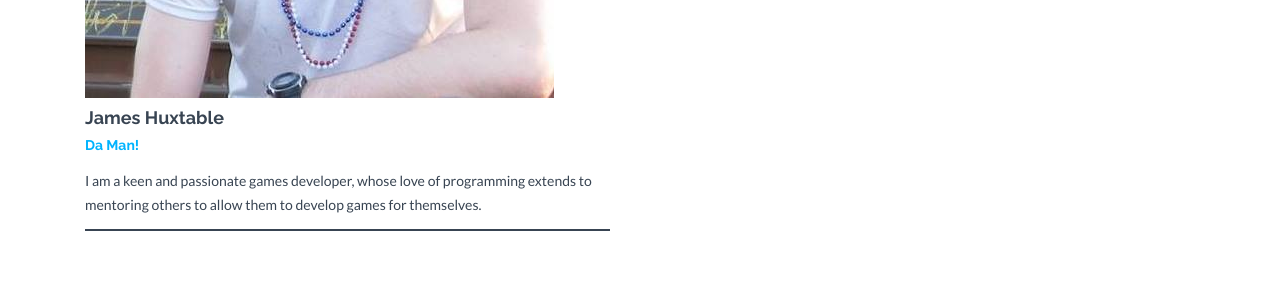
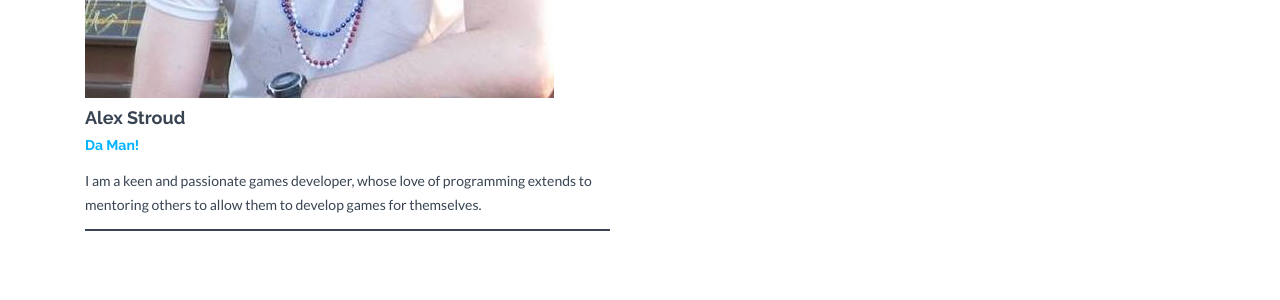
Before and after one commit to Stroudie2/Stroudie2.github.io, a Jekyll site: the page built from about.html, in a window 1280 px wide and 1198 px high. Shown: the part 617-917 px from the top of the window. Built offline with Jekyll 4.4.1, drawn with Linux system fonts in a browser that asks for light colours; nearby versions of some CDN libraries.

Commit message:
Update _config.yml

```diff
--- a/_config.yml
+++ b/_config.yml
@@ -62,7 +62,7 @@
 
 # Members information. Shown on About page.
 members:
-  - name: James Huxtable
+  - name: Alex Stroud
     position: Da Man!
     text: I am a keen and passionate games developer, whose love of programming extends to mentoring others to allow them to develop games for themselves.
     img: profile_1.jpg
```
